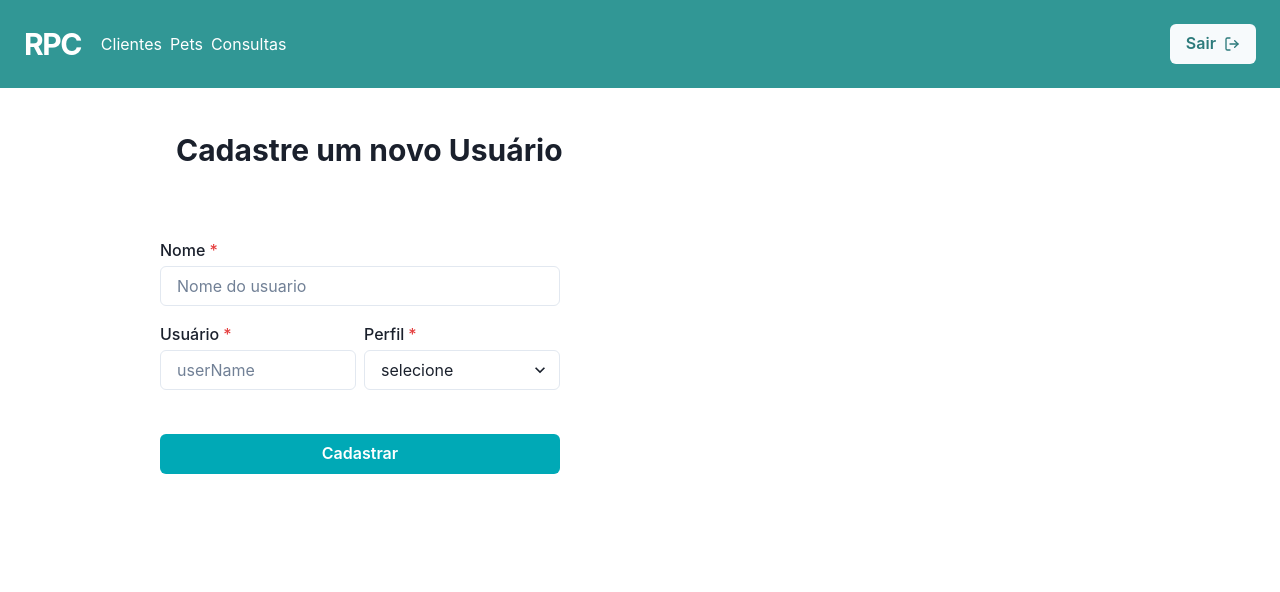
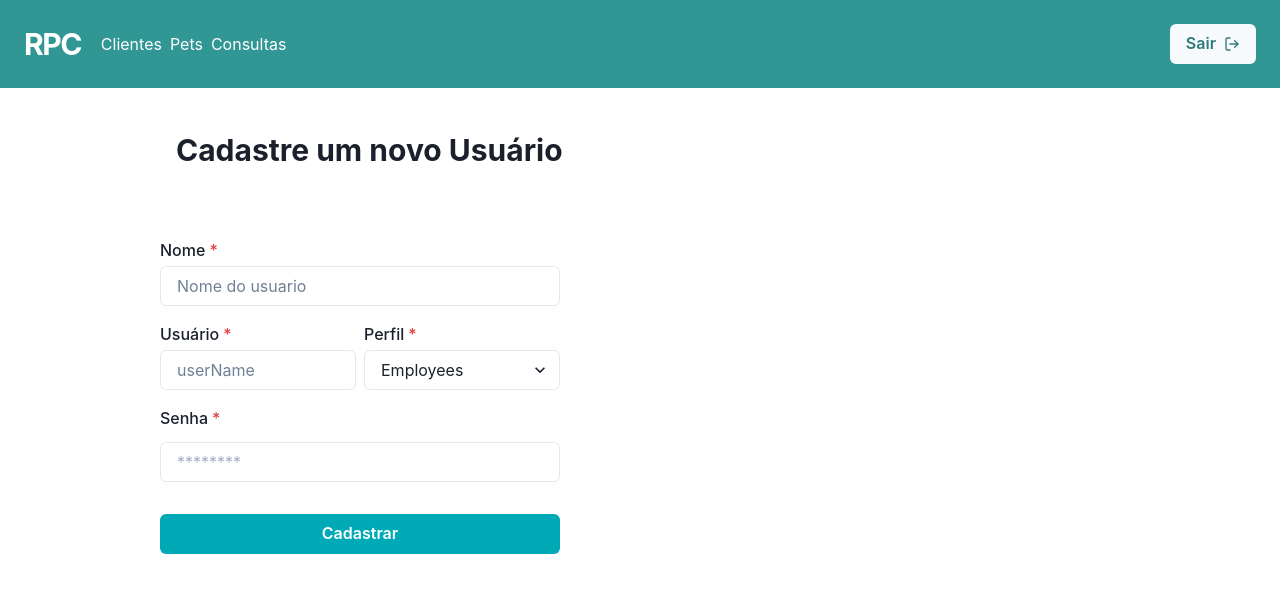
Before and after one commit to devcastrojunin/rede-petcontrol-frontend, a React (Create React App) app: page /usuarios/cadastrar in a window 1280 px wide. Shown: the top 592 px of the page. Built offline with nearby package versions, Linux system fonts and the light colour scheme; sample sign-in values are in the browser's storage.

Commit message:
adicionado campo de senha / perfil employees selecionado / tratamento de sucesso e erro

```diff
--- a/src/components/FormUsuarios/index.jsx
+++ b/src/components/FormUsuarios/index.jsx
@@ -1,54 +1,81 @@
-import { Button, FormControl, FormLabel, HStack, Input, Select } from "@chakra-ui/react";
+import { Button, FormControl, FormLabel, HStack, Input, Select, useToast } from "@chakra-ui/react";
 import { useForm } from "react-hook-form";
+import api from "../../services/api";
 
 export function FormUsuarios({ button }) {
 
     const { register, handleSubmit, /*formState: { errors }*/ } = useForm();
+    const toast = useToast();
 
-    const usuarioRegister = (value) => {
-        console.log(value)
+    const usuarioRegister = (data) => {
+        api.post("/users", data)
+        .then(()=>{
+            toast({
+                title: 'Usuário cadastrado com sucesso!',
+                status: 'success',
+                duration: 6000,
+                isClosable: true,
+                position: 'top'
+            })
+        })
+        .catch((err)=>{
+            toast({
+                title: `Usuário ${err.response.data.username}`,
+                status: 'error',
+                duration: 4000,
+                isClosable: true,
+                position: 'top'
+            })
+        })
     }
 
     return (
         <form onSubmit={handleSubmit(usuarioRegister)}>
-            <FormControl id="nome" marginBottom={3} isRequired>
+            <FormControl id="name" marginBottom={3} isRequired>
                 <FormLabel marginBottom={0}>Nome</FormLabel>
                 <Input
                     placeholder="Nome do usuario"
                     _placeholder={{ color: 'gray.500' }}
                     type="text"
-                    {...register("nome", { required: true })} />
+                    {...register("name", { required: true })} />
             </FormControl>
 
             <HStack marginBottom={3}>
-                <FormControl id="userName" isRequired>
+                <FormControl id="username" isRequired>
                     <FormLabel marginBottom={0}>Usuário</FormLabel>
                     <Input
                         placeholder="userName"
                         _placeholder={{ color: 'gray.500' }}
                         type="text"
-                        {...register("userName", { required: true })} />
+                        {...register("username", { required: true })} />
                 </FormControl>
 
-                <FormControl id="perfil" isRequired>
+                <FormControl id="role_id" isRequired>
                     <FormLabel marginBottom={0}>Perfil</FormLabel>
 
                     <Select
-                        placeholder="selecione"
                         type="text"
-                        {...register("perfil", { required: true })}>
+                        {...register("role_id", { required: true })}>
+                        <option value="3">Employees</option>
+                        <option value="2">Admin</option>
                         <option value="1">Super_admin</option>
-                        <option value="2">Admin</option>
-                        <option value="3">Employees</option>
                     </Select>
                 </FormControl>
             </HStack>
+
+            <FormControl id="password" isRequired>
+                <FormLabel>Senha</FormLabel>
+                <Input
+                    placeholder="********"
+                    type="password"
+                    {...register("password", { required: true })} />
+            </FormControl>
 
             <Button
                 mt={8}
                 bg={'#00a9b6'}
                 color={'white'}
-                _hover={{bg: '#07727a'}}
+                _hover={{ bg: '#07727a' }}
                 width="100%"
                 type="submit">
                 {button}
```
